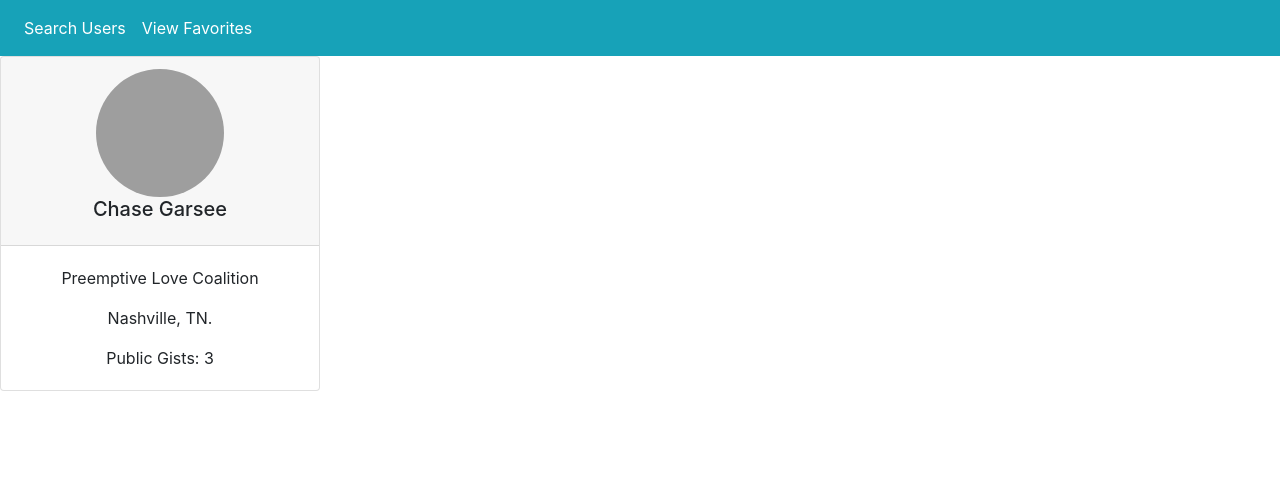
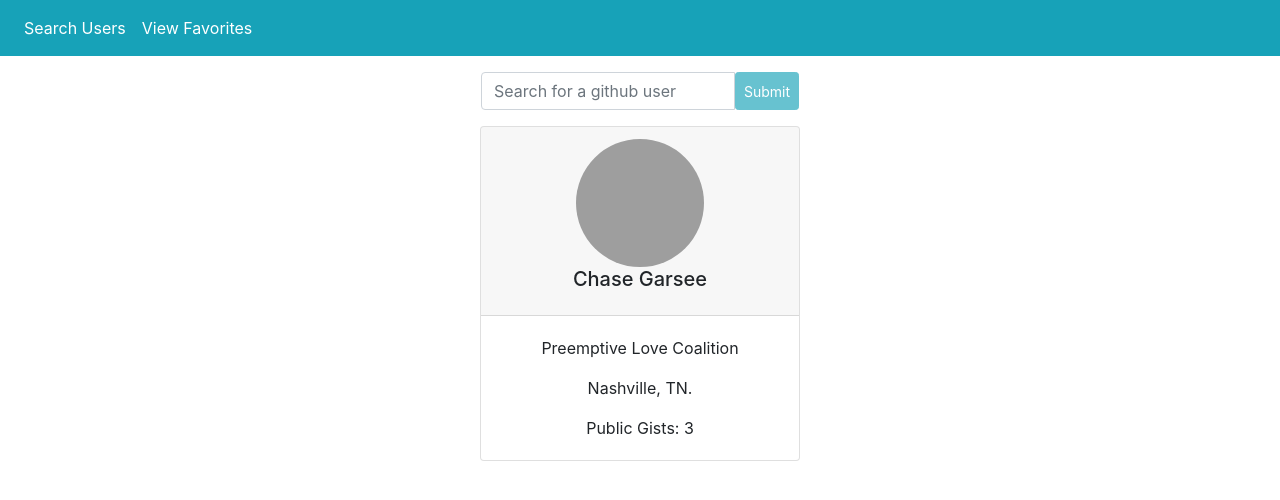
Before and after one commit to chasegarsee/Github-Gists-Favorites, a React (Create React App) app in the folder github-gists-favorites/: page / in a window 1280 px wide. Shown: the top 500 px of the page. Built offline with nearby package versions, Linux system fonts and the light colour scheme; grey boxes are pictures that could not be loaded.

Commit message:
Adds github user search functionality as well as updates UserInfo component with dynamic data.

```diff
--- /dev/null
+++ b/github-gists-favorites/src/components/UserSearch.jsx
@@ -0,0 +1,42 @@
+import React, { useContext, useState } from "react"
+import { GitContext } from "../context/context"
+import { Row, Button, Form, InputGroup } from "react-bootstrap"
+import "./styles.css"
+import searchGithubUsers from "../utilities/fetchRequests/searchGithubUsers"
+
+export default function UserSearch() {
+  const { error, setError, setGithubUser } = useContext(GitContext)
+  const [user, setUser] = useState("")
+
+  const handleSubmit = (e) => {
+    e.preventDefault()
+    if (user) searchGithubUsers({ user, setError, setGithubUser })
+  }
+
+  return (
+    <Form style={{ width: "18rem" }} onSubmit={handleSubmit}>
+      <Form.Group controlId="formBasicSearch">
+        <Row>
+          <InputGroup>
+            <Form.Control
+              value={user}
+              onChange={(e) => setUser(e.target.value)}
+              type="text"
+              placeholder="Search for a github user"
+            />
+            <Button
+              size="sm"
+              className="search-button"
+              disabled={!user}
+              variant="info"
+              type="submit"
+            >
+              Submit
+            </Button>
+          </InputGroup>
+          {error && <Form.Text className="text-danger">{error}</Form.Text>}
+        </Row>
+      </Form.Group>
+    </Form>
+  )
+}
--- a/github-gists-favorites/src/context/context.js
+++ b/github-gists-favorites/src/context/context.js
@@ -5,13 +5,14 @@ const GitContext = createContext()
 
 const GithubProvider = ({ children }) => {
     const [githubUser, setGithubUser] = useState(mockUser)
+    const [error, setError] = useState("")
 
 
     return (
         <GitContext.Provider
           value={{
-            githubUser,
-            setGithubUser
+            githubUser, setGithubUser,
+            error, setError
           }}
         >
           {children}
--- a/github-gists-favorites/src/pages/Dashboard.jsx
+++ b/github-gists-favorites/src/pages/Dashboard.jsx
@@ -1,11 +1,19 @@
 import React from 'react'
+import UserSearch from "../components/UserSearch"
 import UserInfo from "../components/UserInfo"
-
+import { Container, Row } from "react-bootstrap"
 
 export default function Dashboard() {
     return (
       <>
-        <UserInfo />
+      <Container className="mb-3 mt-3 user-container">
+        <Row className="justify-content-md-center">
+          <UserSearch />
+        </Row>
+        <Row className="justify-content-md-center">
+          <UserInfo />
+        </Row>
+      </Container>
       </>
     )
 }
--- /dev/null
+++ b/github-gists-favorites/src/utilities/fetchRequests/searchGithubUsers.js
@@ -0,0 +1,10 @@
+import axios from "axios"
+
+export default async (values) => {
+  values.setError("")
+  const response = await axios(`https://api.github.com/users/${values.user}`).catch((err) => {
+    console.log(err)
+  })
+  if (response) values.setGithubUser(response.data)
+  else values.setError("No users with that username were found")
+}
```
Also changed, not shown: 1 other file (tests, documents, lock files or other folders).
